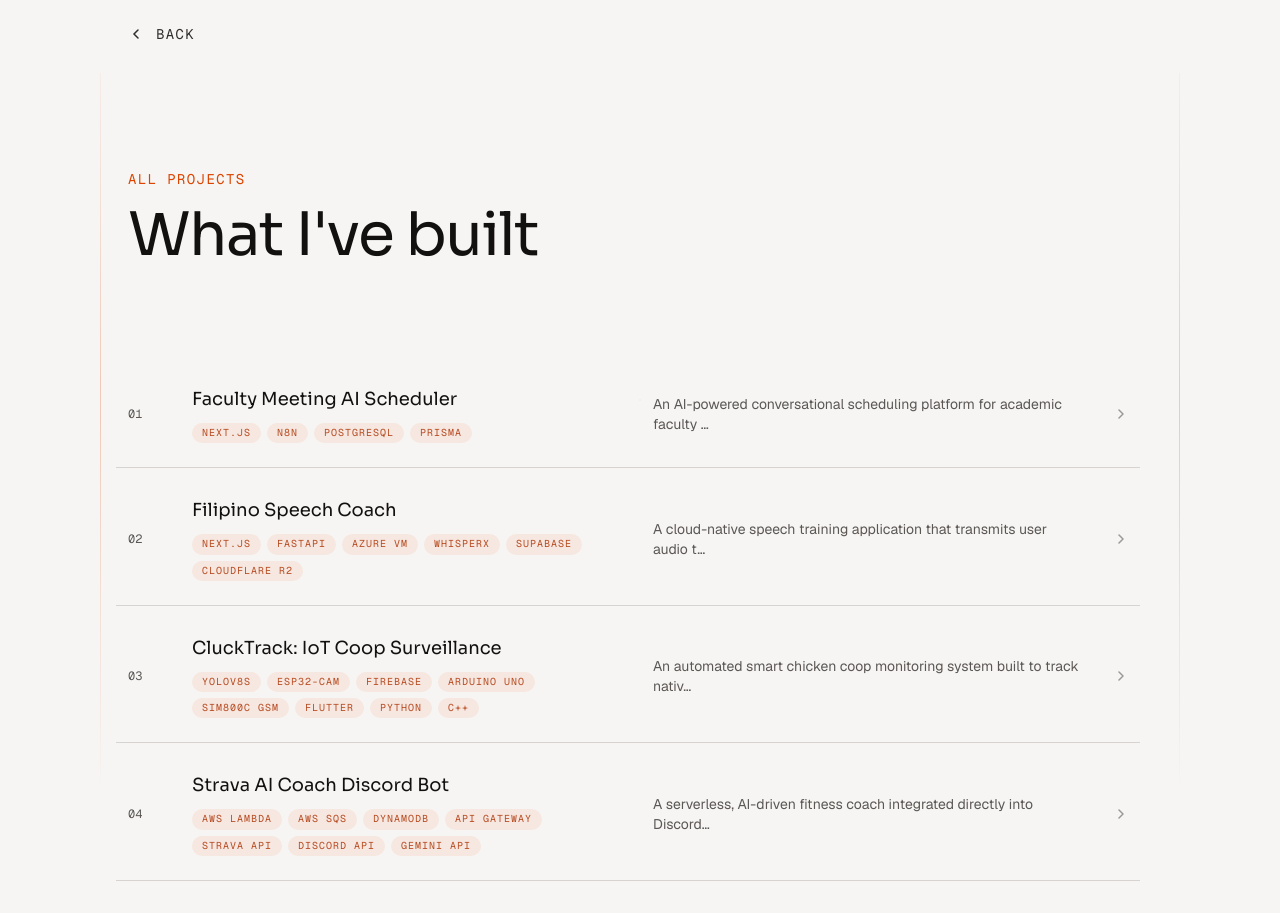
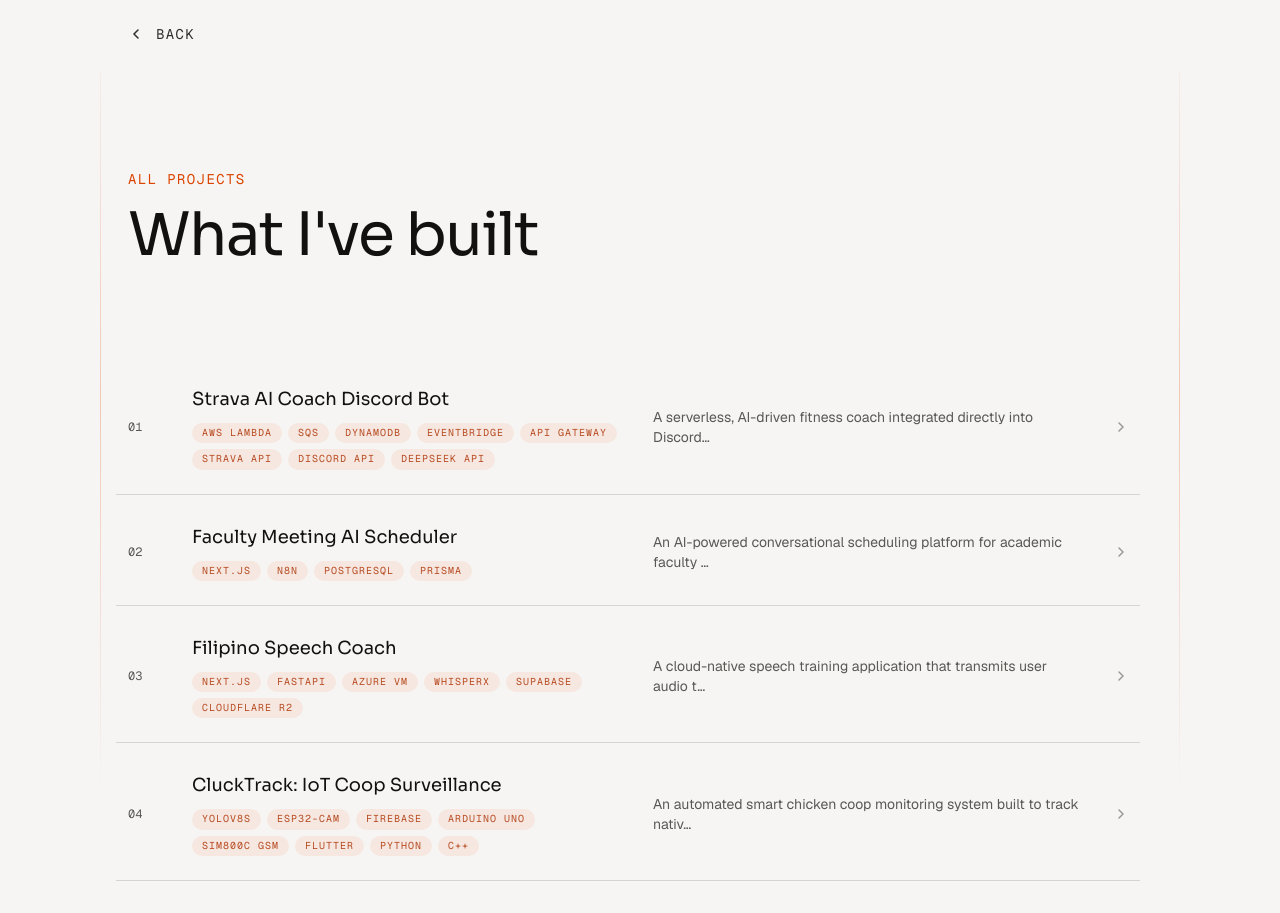
Before and after one commit to 03-Andrew/portfolio_v1, a Next.js app: page /projects in a window 1280 px wide. Shown: the top 913 px of the page. Built offline with nearby package versions, Linux system fonts and the light colour scheme.

Commit message:
feat: add order property to project data and update project details

```diff
--- a/app/data/projects.ts
+++ b/app/data/projects.ts
@@ -1,4 +1,5 @@
 export interface ProjectData {
+  order: number;
   title: string;
   label: string;
   date: string;
@@ -28,8 +29,9 @@
   aspectRatio?: "16/10" | "video";
 }
 
-export const projects: ProjectData[] = [
+const _projects: ProjectData[] = [
   {
+    order: 2,
     title: "Faculty Meeting AI Scheduler",
     label: "AI Automation",
     date: "October 2025",
@@ -73,6 +75,7 @@
     ],
   },
   {
+    order: 3,
     title: "Filipino Speech Coach",
     label: "AI Integration",
     date: "July 2025",
@@ -109,6 +112,7 @@
     ],
   },
   {
+    order: 4,
     title: "CluckTrack: IoT Coop Surveillance",
     label: "IoT & Computer Vision",
     date: "May 2024",
@@ -155,20 +159,21 @@
     ],
   },
   {
+    order: 1,
     title: "Strava AI Coach Discord Bot",
     label: "Cloud Infra (In Progress)",
-    date: "May 2026",
+    date: "June 2026",
     description:
-      "A serverless, AI-driven fitness coach integrated directly into Discord. The bot ingests real-time activity and club webhook events from the Strava API, allowing athletes to trigger performance diagnostics via Discord Slash Commands. Utilizing Gemini Pro, the bot generates personalized coaching advice, kudos, and performance cards.",
+      "A serverless, AI-driven fitness coach integrated directly into Discord. The bot ingests real-time activity and club webhook events from the Strava API, allowing athletes to trigger performance diagnostics via Discord Slash Commands. Utilizing Deepseek API, the bot generates personalized coaching advice, kudos, and performance cards.",
     shortDescription: "AI-powered fitness coach bot for Discord synced with Strava.",
     role: "Serverless systems developer (Personal project)",
     findings: [
       "Architected an event-driven serverless pipeline using AWS API Gateway and SQS to ingest Strava activity webhooks and Discord Slash Commands.",
-      "Completely neutralized Lambda cold start latency by offloading webhook and command execution to SQS queues, guaranteeing rapid and reliable API Gateway handshakes.",
-      "Connected the Gemini API to process athletes' activity data.",
-      "Focused on using aws always free services"
+      "Built 3 Lambda functions: an API handler behind API Gateway for sync routing and request validation, an SQS-triggered worker for async processing of heavy commands with DLQ retry, and an EventBridge Scheduler-triggered function for automated weekly athlete digests.",
+      "Designed a single-table DynamoDB schema with 6 entity types sharing PK/SK under USER#{id} to manage user credentials, session states, and activity logs with minimal latency.",
+      "Connected Deepseek API to process athletes' activity data, for insight extraction and personalized coaching response generation.",
     ],
-    stack: ["AWS Lambda", "AWS SQS", "DynamoDB", "API Gateway", "Strava API", "Discord API", "Gemini API"],
+    stack: ["AWS Lambda", "SQS", "DynamoDB", "EventBridge", "API Gateway", "Strava API", "Discord API", "Deepseek API"],
     visual: "grid",
     images: [
       "/RubBot/RubBot1.webp",
@@ -181,12 +186,16 @@
       {
         title: "System Architecture",
         label: "Infrastructure",
-        url: "",
-        description: "The infrastructure pipeline ingests webhook events and Slash Commands via AWS API Gateway, routing them to SQS queues to decouple execution and prevent cold-start timeouts. Lambda workers then process the messages, store user credentials and session states in DynamoDB, fetch data via the Strava API, and generate coaching responses using Gemini Pro before delivering them to Discord."
+        url: "/RubBot/Archi.webp",
+        description: "A fully serverless AWS architecture with two distinct ingestion paths — Strava webhooks and Discord Slash Commands — both entering through a single API Gateway. Discord requires a response within 3 seconds or it surfaces an error to the user, while Strava requires a 2-second acknowledgment to consider a webhook delivery successful. SQS sits between the gateway and the Lambda workers as an async buffer, letting the API handler immediately return a 200 to both platforms while heavy processing happens in the background — preventing user-facing errors and keeping UX smooth. A separate EventBridge Scheduler lane sits outside the request path, driving the weekly digest independently of any user-triggered event."
       }
-    ]
+    ],
+    links: {
+      code: "https://github.com/03-Andrew/RunBot",
+    }
   },
   {
+    order: 5,
     title: "Resort Management Platform",
     label: "Full-Stack",
     date: "February 2025",
@@ -223,3 +232,5 @@
     ],
   },
 ];
+
+export const projects = _projects.slice().sort((a, b) => a.order - b.order);
```
Also changed, not shown: public/RubBot/Archi.webp (added).
